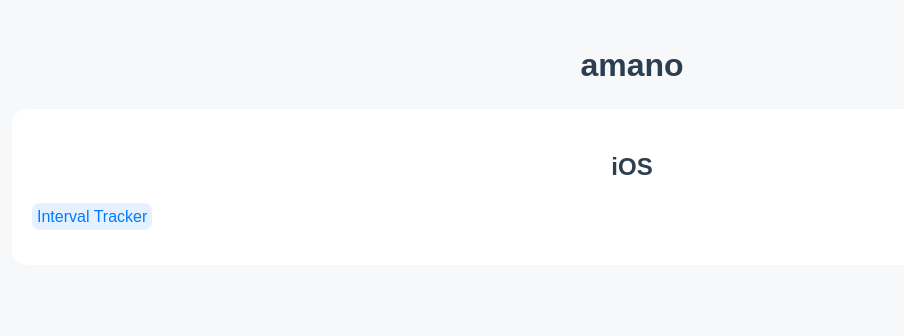
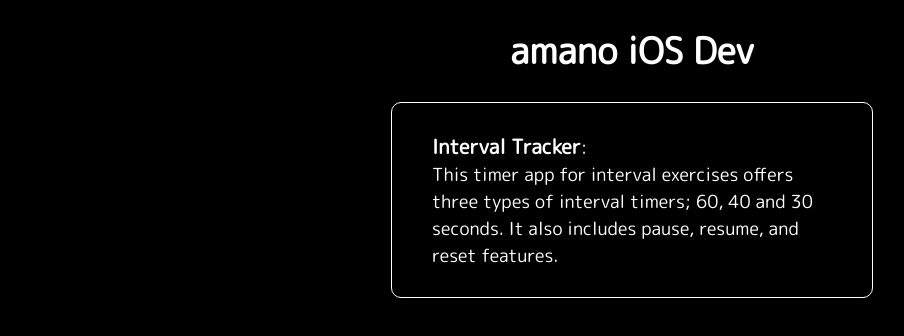
Before and after one commit to amano7d1/pg, a plain HTML site: page index.html in a window 1280 px wide. Shown: the whole page, without its empty margins (8-912 px from the left). Drawn offline with Linux system fonts and the light colour scheme; a web font is replaced by a local one.

Commit message:
initial commit

```diff
--- a/index.html
+++ b/index.html
@@ -5,8 +5,7 @@
   <meta charset="UTF-8">
   <meta name="viewport" content="width=device-width, initial-scale=1.0">
   <link rel="stylesheet" href="https://fonts.googleapis.com/css?family=M+PLUS+Rounded+1c">
-  <link rel="icon" href="/favicon.jpg" type="image/jpeg" 　alt="amano7d1のアイコン">
-  <title>Projects by amano7d1</title>
+  <title>amano site</title>
   <link rel="stylesheet" href="style.css">
   <link rel="preconnect" href="https://fonts.googleapis.com">
   <link rel="preconnect" href="https://fonts.gstatic.com" crossorigin>
@@ -15,12 +14,12 @@
 
 <body>
   <main>
-    <h1>amano</h1>
-
+    <h1>amano iOS Dev</h1>
     <div class="project">
-      <h2>iOS</h2>
-      <p><a href="https://github.com/amano7d1/IntervalTracker3.git">Interval Tracker</a></p>
-
+      <p><a href="https://github.com/amano7d1/IntervalTracker3.git">Interval Tracker</a>: <br>This timer app for
+        interval
+        exercises offers three types of interval timers; 60, 40 and 30 seconds. It also includes pause, resume, and
+        reset features.</p>
     </div>
 
 
--- a/style.css
+++ b/style.css
@@ -1,78 +1,37 @@
-body {
-  font-family: 'BIZ UDPGothic', sans-serif;
-  background-color: #f6f8fa;
-  margin: 0;
-  padding: 20px;
-  color: #333;
-  line-height: 1.5;
-}
-
-h1,
-h2 {
+h1 {
   text-align: center;
-  color: #2c3e50;
-  margin-bottom: 20px;
-}
-
-.explanation {
-  text-align: center;
-}
-
-.project,
-.resources,
-.images-container {
-  background: #ffffff;
-  border-radius: 15px;
-  padding: 20px;
-  margin: 20px 0;
-}
-
-.project a,
-.resources a {
-  color: #007BFF;
-  text-decoration: none;
-  padding: 5px;
-  border-radius: 8px;
-  transition: background 0.2s;
-  background: rgba(0, 123, 255, 0.1);
-}
-
-.project a:hover,
-.resources a:hover,
-.images-container a:hover {
-  background: #f5f5f5;
-}
-
-ul {
-  list-style-type: none;
-  padding-left: 20px;
-}
-
-li {
-  margin-bottom: 10px;
-  padding: 5px 10px;
+  font-size: 36px;
 }
 
 
-.images-container {
-  display: flex;
-  flex-wrap: wrap;
-  justify-content: center;
-  align-items: center;
+body {
+  background-color: black;
+  color: white;
+  font-family: 'M PLUS Rounded 1c', sans-serif;
+  font-size: 18px;
 }
 
-.image-item {
-  max-width: auto;
-  height: 400px;
-  margin: 0 10px;
-  border: 1px solid #aaaaaa;
+.project {
+  border: 1px solid white;
   border-radius: 10px;
-
+  padding: 10px 40px;
+  width: 400px;
+  margin: 10px auto;
 }
 
-.image-description {
-  text-align: center;
-  padding: 5px;
-  color: #333;
-  font-size: 14px;
+@media screen and (max-width: 768px) {
+  .project {
+    width: 90%;
+  }
 }
+
+a {
+  font-weight: bold;
+  color: white;
+  font-size: 20px;
+  text-decoration: none;
+}
+
+a:hover {
+  color: #caf0fe;
+}
```
